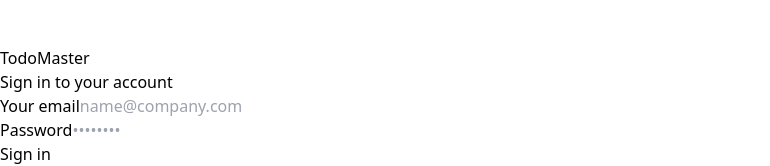
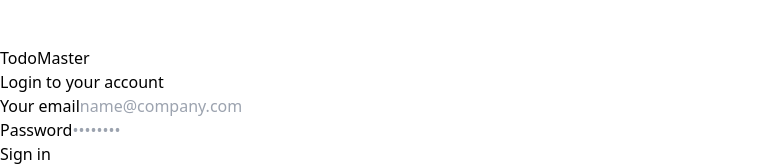
Before and after one commit to Ayyasudeen/MERN-Todo-Auth-Fullstack, a React (Vite) app in the folder frontend/: page /login in a window 1280 px wide. Shown: the part 694-860 px from the top of the page, without its empty margins (0-770 px from the left). Built offline with nearby package versions, Linux system fonts and the light colour scheme.

Commit message:
Update Login.jsx
Just testing live changes

```diff
--- a/frontend/src/components/Login.jsx
+++ b/frontend/src/components/Login.jsx
@@ -56,7 +56,7 @@
       <div className="w-full bg-white rounded-lg shadow dark:border mt-[4%] md:mt-[4%] sm:max-w-md xl:p-0 dark:bg-gray-800 dark:border-gray-700">
           <div className="p-6 space-y-4 md:space-y-6 sm:p-8">
               <h1 className="text-xl font-bold leading-tight tracking-tight text-gray-900 md:text-2xl dark:text-white">
-                  Sign in to your account
+                  Login to your account
               </h1>
               <form className="space-y-4 md:space-y-6" onSubmit={handleSubmit}>
                   <div>
```
